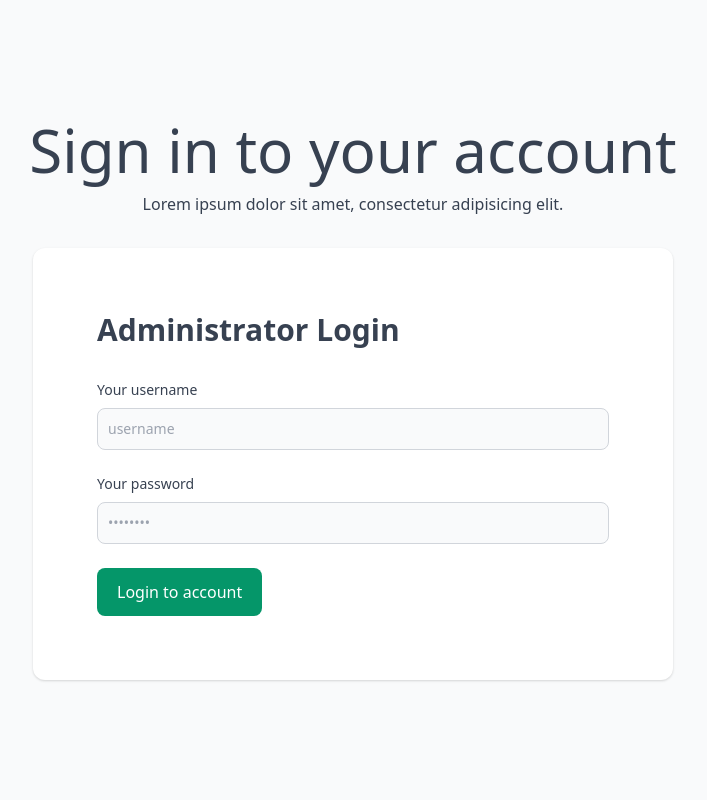
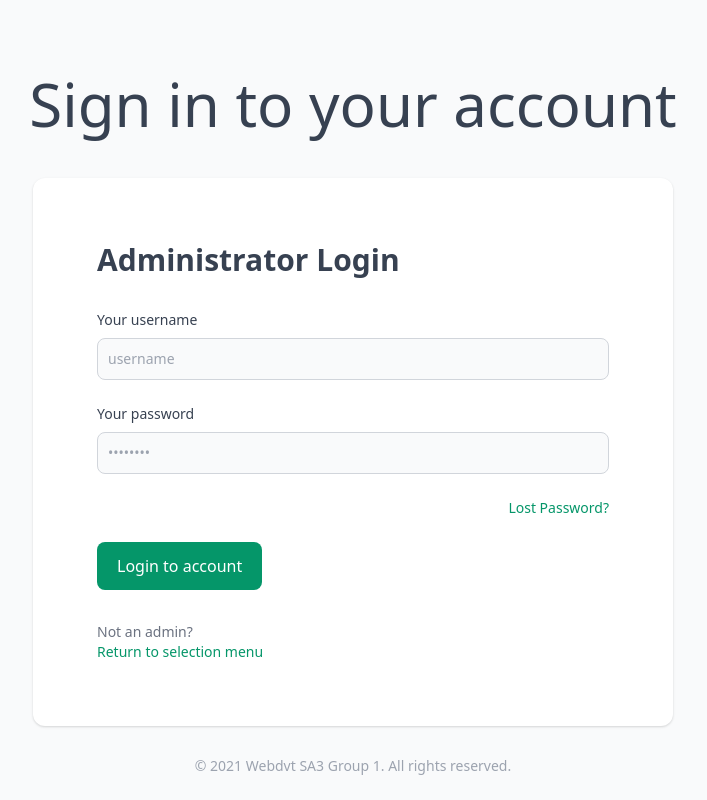
Before and after one commit to lancemartija/Grading-System, a PHP site: page /admin/ in a window 1280 px wide. Shown: the whole page, without its empty margins (287-994 px from the left). Run offline with PHP 8.4, Linux system fonts and the light colour scheme; style sheets or scripts are compiled from the project's sources.

Commit message:
remove: lorem statement, change: form action

```diff
--- a/admin/index.php
+++ b/admin/index.php
@@ -17,12 +17,11 @@ session_start();
   <main class="flex flex-col items-center justify-center h-screen bg-gray-50">
     <header class="pb-8">
       <h1 class="mb-3 text-6xl font-light text-center text-gray-700"><b>S</b>ign in to your account</h1>
-      <p class="text-base text-center text-gray-700 font-extralight">Lorem ipsum dolor sit amet, consectetur adipisicing elit.</p>
     </header>
     <section class="w-full bg-white shadow rounded-xl md:mt-0 sm:max-w-screen-sm xl:p-0">
       <div class="p-6 space-y-8 sm:p-8 lg:p-16">
         <h2 class="text-2xl font-bold text-gray-700 lg:text-3xl">Administrator Login</h2>
-        <form class="mt-8 space-y-6" action="view/dashboard.php" method="post">
+        <form class="mt-8 space-y-6" action="includes/admin-login.inc.php" method="post">
           <div>
             <label for="username" class="block mb-2 text-sm font-medium text-gray-700">Your username</label>
             <input type="text" name="username" class="bg-gray-50 border border-gray-300  text-gray-900 sm:text-sm rounded-lg block w-full p-2.5" placeholder="username" required>
@@ -31,10 +30,25 @@ session_start();
             <label for="password" class="block mb-2 text-sm font-medium text-gray-700">Your password</label>
             <input type="password" name="password" placeholder="••••••••" class="bg-gray-50 border border-gray-300 text-gray-900 sm:text-sm rounded-lg block w-full p-2.5" required>
           </div>
-          <button type="submit" class="w-full px-5 py-3 text-base font-medium text-center text-white transition duration-200 bg-green-600 rounded-lg hover:bg-green-700 focus:outline-none focus:ring-4 focus:ring-green-500 focus:ring-opacity-50 sm:w-auto">Login to account</button>
+          <div class="flex items-start">
+            <!-- <div class="flex items-center h-5">
+              <input id="remember" aria-describedby="remember" name="remember" type="checkbox" class="w-4 h-4 border-gray-300 rounded bg-gray-50" required="">
+            </div>
+            <div class="ml-3 text-sm">
+              <label for="remember" class="font-medium text-gray-700">Remember me</label>
+            </div> -->
+            <a href="#" onclick="alert('Please contact other administrators for further instructions.');" class="ml-auto text-sm text-green-600 hover:underline">Lost Password?</a>
+          </div>
+          <button type="submit" name="submit" class="w-full px-5 py-3 text-base font-medium text-center text-white transition duration-200 bg-green-600 rounded-lg hover:bg-green-700 focus:outline-none focus:ring-4 focus:ring-green-500 focus:ring-opacity-50 sm:w-auto">Login to account</button>
         </form>
+        <div class="text-sm text-gray-500">
+          Not an admin?<br><a href="../" class="text-green-600 hover:underline">Return to selection menu</a>
+        </div>
       </div>
     </section>
+    <footer class="absolute bottom-0 left-0 right-0 pb-6">
+      <p class="text-sm text-center text-gray-400">&#169; 2021 Webdvt SA3 Group 1. All rights reserved.</p>
+    </footer>
   </main>
 </body>
 
```
